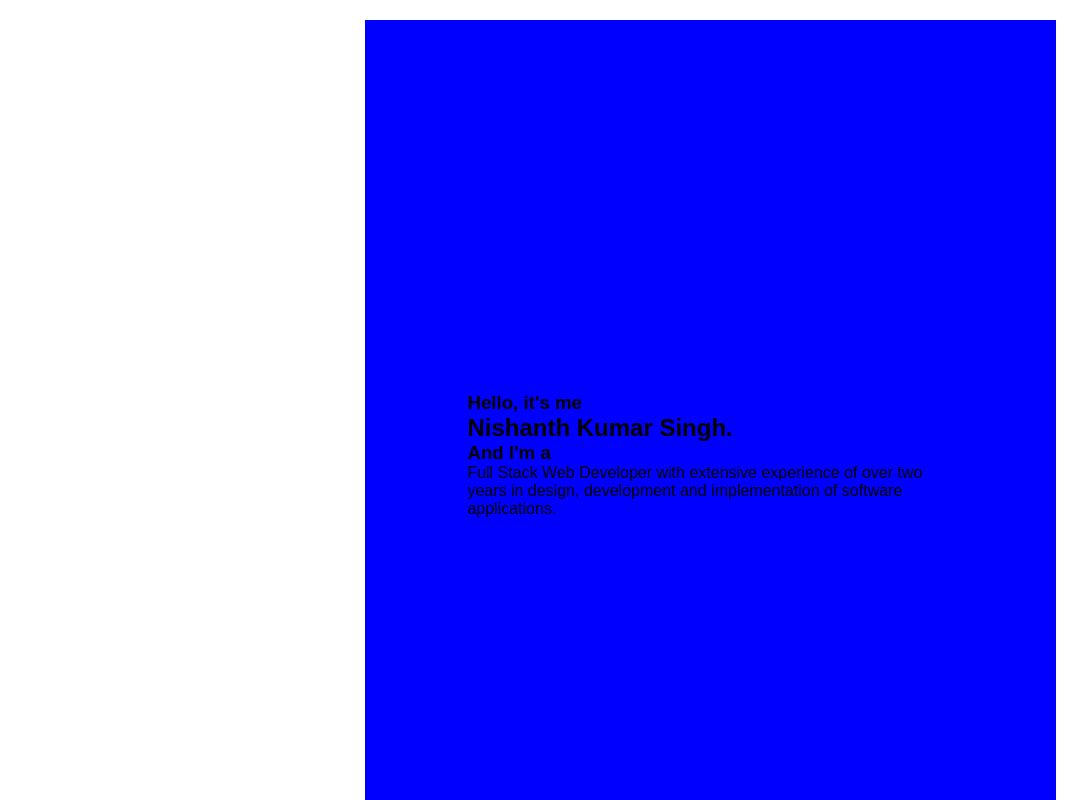
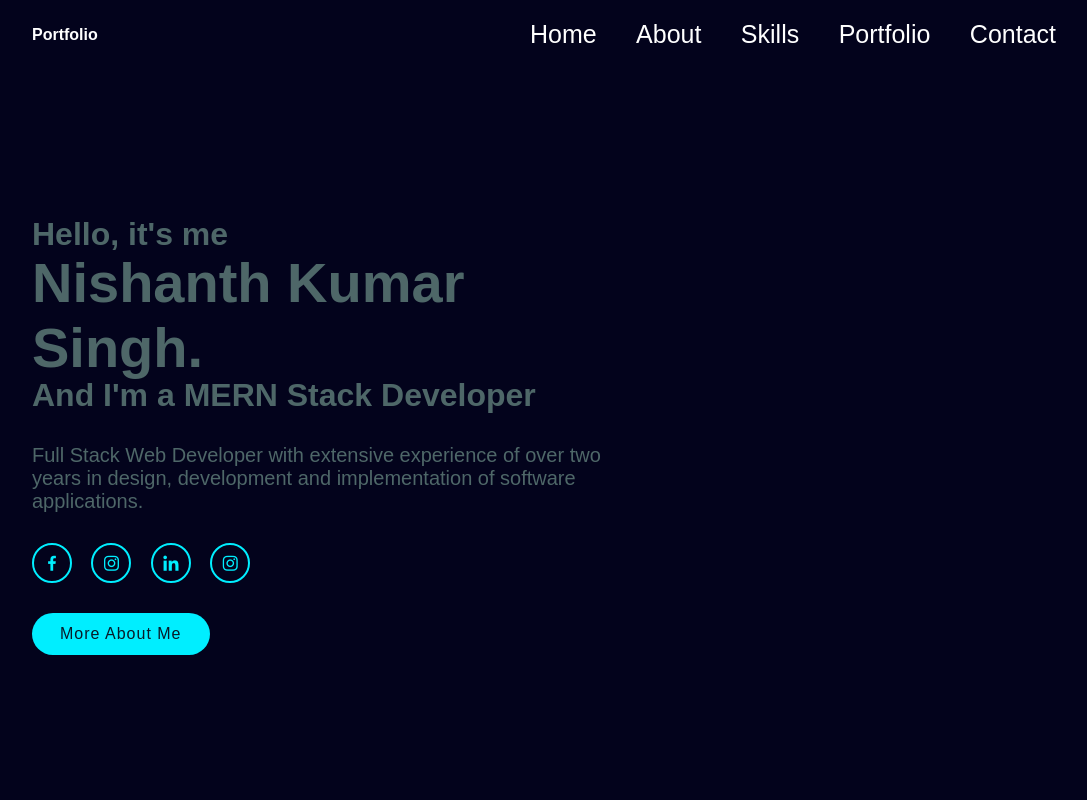
Before and after one commit to Nish0912/My-Work, a website: page index.html in a window 1280 px wide. Both pictures are taken after a click on the link "About". Shown: the whole page, without its empty margins (96-1183 px from the left). Drawn offline with nearby package versions, Linux system fonts and the light colour scheme.

Commit message:
Portfolio update

```diff
--- a/index.html
+++ b/index.html
@@ -5,7 +5,7 @@
     <meta http-equiv="X-UA-Compatible" content="IE=edge">
     <meta name="viewport" content="width=device-width, initial-scale=1.0">
     <title>Portfolio</title>
-    <link href="https://cdn.jsdelivr.net/npm/bootstrap@5.2.1/dist/css/bootstrap.min.css&quot; rel="stylesheet" integrity="sha384-iYQeCzEYFbKjA/T2uDLTpkwGzCiq6soy8tYaI1GyVh/UjpbCx/TYkiZhlZB6+fzT" crossorigin="anonymous">
+    <link href='https://unpkg.com/boxicons@2.1.4/css/boxicons.min.css' rel='stylesheet'>
     <link rel="stylesheet" href="stylesheet.css">
 </head>
 <body>
@@ -24,9 +24,17 @@
         <div class="home-content">
             <h3>Hello, it's me</h3>
             <h1>Nishanth Kumar Singh.</h1>
-            <h3>And I'm a</h3>
+            <h3>And I'm a <span class="text"></span></h3>
             <p>Full Stack Web Developer with extensive experience of over two years in design, development and implementation of software applications.</p>
+            <div class="home-sci">
+                <a href="#"><i class='bx bxl-facebook'></i></a>
+                <a href="#"><i class='bx bxl-instagram' ></i></a>
+                <a href="#"><i class='bx bxl-linkedin' ></i></a>
+                <a href="#"><i class='bx bxl-instagram'></i></a>
+            </div>
+            <a href="#" class="btn-box">More About Me</a>
         </div>
     </section>
+    <script src="main.js"></script>
 </body>
 </html>
--- /dev/null
+++ b/main.js
@@ -0,0 +1,30 @@
+const strings = ["Full Stack Developer", "MERN Stack Developer"];
+const textElement = document.querySelector(".text");
+let stringIndex = 0;
+let charIndex = 0;
+
+function type() {
+  if (charIndex < strings[stringIndex].length) {
+    textElement.textContent += strings[stringIndex].charAt(charIndex);
+    charIndex++;
+    setTimeout(type, 100);
+  } else {
+    setTimeout(erase, 1000);
+  }
+}
+
+function erase() {
+  if (charIndex > 0) {
+    textElement.textContent = strings[stringIndex].substring(0, charIndex - 1);
+    charIndex--;
+    setTimeout(erase, 100);
+  } else {
+    stringIndex++;
+    if (stringIndex >= strings.length) {
+      stringIndex = 0;
+    }
+    setTimeout(type, 100);
+  }
+}
+
+type();
--- a/stylesheet.css
+++ b/stylesheet.css
@@ -1,13 +1,16 @@
-*
-{
+* {
   margin: 0;
   padding: 0;
   box-sizing: border-box;
-    font-family: 'poppins' , sans-serif;
+  font-family: "poppins", sans-serif;
 }
 
-body
-{
+body {
+  color: #4e6768;
+  background-color: rgb(3, 3, 28);
+}
+
+.header {
   position: fixed;
   top: 0;
   left: 0;
@@ -20,41 +23,154 @@ body
   z-index: 100;
 }
 
-.logo
-{
+.logo {
   position: relative;
   font-size: 25;
   color: #fff;
   text-decoration: none;
+  font-weight: 600;
+  cursor: default;
+  opacity: 0;
+  animation: slideRight 1s ease forwards;
 }
 
-.navbar a
-{
+.navbar a {
   display: inline-block;
   font-size: 25px;
   color: #fff;
   text-decoration: none;
   font-weight: 500;
   margin-left: 35px;
-    transition: .4s;
+  transition: 0.3s;
+  opacity: 0;
+  animation: slideTop 0.5s ease forwards;
 }
 
-.navbar a:hover
-{
+.navbar a:hover {
   color: #0ef;
 }
 
-.home
-{
+.home {
   position: relative;
   width: 100%;
   justify-content: space-between;
   height: 100vh;
-    background-color:blue;
   background-size: cover;
   background-position: center;
   display: flex;
   align-items: center;
   padding: 70px 10% 0;
+}
 
+.home-content {
+  max-width: 600px;
 }
+
+.home-content h3 {
+  font-size: 32px;
+  font-weight: 700;
+  opacity: 0;
+  animation: slideBottom 1s ease forwards;
+  animation-delay: 0.7s;
+}
+
+.home-content h3:nth-of-type(2) {
+  margin-bottom: 30px;
+}
+
+.home-content h3 span {
+  color: #4e6768;
+}
+.home-content h1 {
+  font-size: 56px;
+  font-weight: 700;
+  margin: -3px 0;
+  opacity: 0;
+  animation: slideRight 1s ease forwards;
+  animation-delay: 0.7s;
+}
+.home-content p {
+  font-size: 20px;
+  opacity: 0;
+  animation: slideLeft 1s ease forwards;
+}
+.home-sci a {
+  display: inline-flex;
+  justify-content: center;
+  align-items: center;
+  width: 40px;
+  height: 40px;
+  background: transparent;
+  border: 2px solid #0ef;
+  border-radius: 50px;
+  font-size: 20px;
+  color: #0ef;
+  text-decoration: none;
+  margin: 30px 15px 30px 0;
+  transition: 0.5s ease;
+  opacity: 0;
+  animation: slideLeft 1s ease forwards;
+  animation-delay: calc(0.2s * var);
+}
+.home-sci a:hover {
+  background: #0ef;
+  color: #081b29;
+  box-shadow: 0 0 20px #0ef;
+}
+.btn-box {
+  display: inline-block;
+  padding: 12px 28px;
+  background: #0ef;
+  border-radius: 40px;
+  font-size: 16px;
+  color: #081b29;
+  letter-spacing: 1px;
+  text-decoration: none;
+  font-size: 600;
+}
+.btn-box:hover {
+  box-shadow: 0 0 5px cyan, 0 0 25px cyan, 0 0 50px cyan, 0 0 100px cyan,
+    0 0 200px cyan;
+}
+
+@keyframes slideRight {
+  0% {
+    transform: translateX(-100px);
+    opacity: 0;
+  }
+  100% {
+    transform: translateX(0px);
+    opacity: 1;
+  }
+}
+@keyframes slideLeft {
+  0% {
+    transform: translateX(100px);
+    opacity: 0;
+  }
+  100% {
+    transform: translateX(0px);
+    opacity: 1;
+  }
+}
+
+@keyframes slideTop {
+  0% {
+    transform: translateY(100px);
+    opacity: 0;
+  }
+  100% {
+    transform: translateY(0px);
+    opacity: 1;
+  }
+}
+@keyframes slideBottom {
+  0% {
+    transform: translateY(-100px);
+    opacity: 0;
+  }
+  100% {
+    transform: translateY(0px);
+    opacity: 1;
+  }
+}
```
Also changed, not shown: profile-pic.jpg (deleted), 1 other file. Lines whose indentation alone changed are shown as unchanged.
